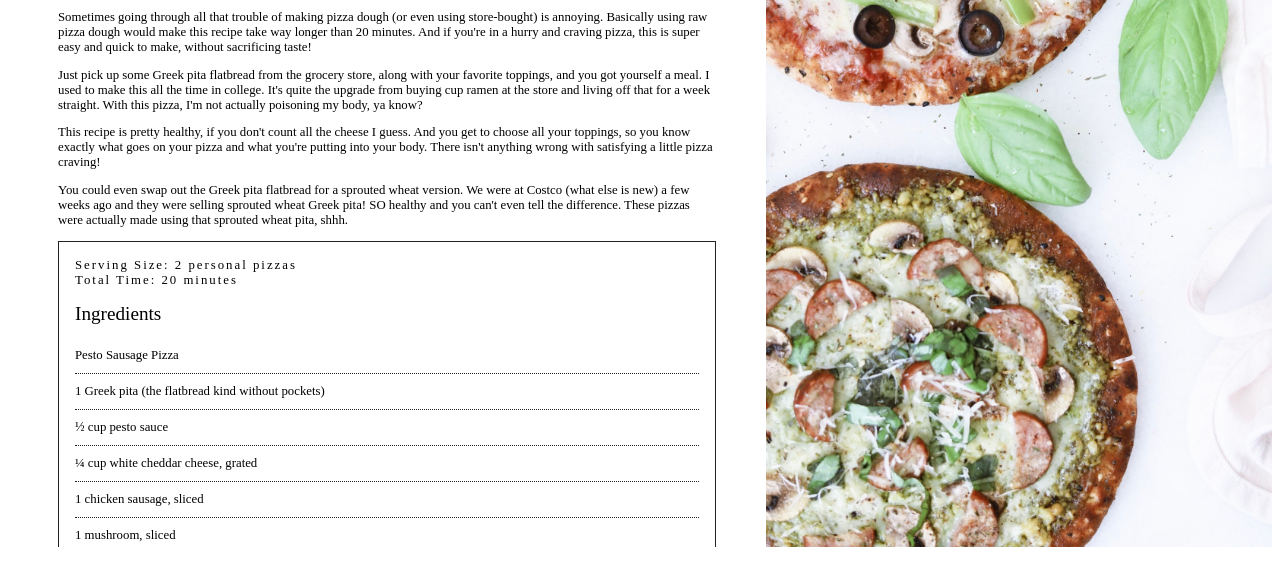
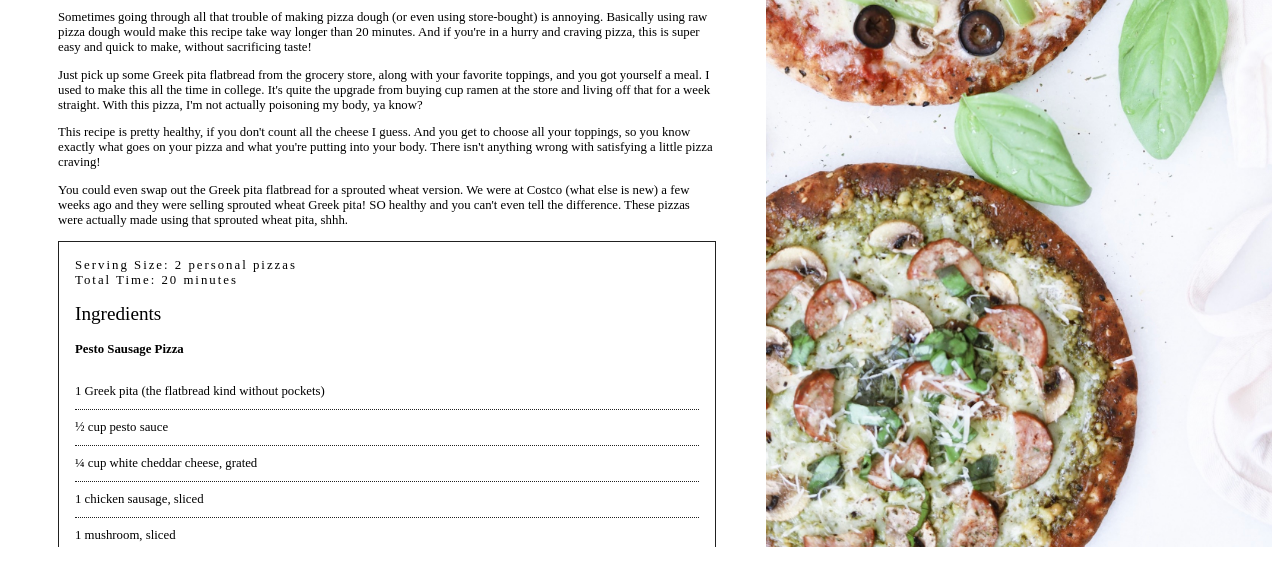
Before and after one commit to sherman205/lapa, a Gatsby site: page /recipes/EasyGreekPitaPizzas/ in a window 1280 px wide. Shown: the part 221-800 px from the top of the page. Built offline with nearby package versions, Linux system fonts and the light colour scheme; Gatsby itself is replaced by a stand-in of ours.

Commit message:
Add sitemeta data to recipe template page and add secondary lists to more recipes

```diff
--- a/src/content/recipes/BlackBeanAvocadoCornSalad/index.md
+++ b/src/content/recipes/BlackBeanAvocadoCornSalad/index.md
@@ -7,10 +7,9 @@ recipeImage: ./black_bean_avo_corn_salad_3x4.jpeg
 description: "A Southwestern style salad with a killer cayenne honey lime dressing."
 servingSize: "4 servings"
 totalTime: "15 minutes"
+list_1: "Salad"
+list_2: "Dressing"
 ingredients:
-    - 2 avocados, cubed
-    - 2 15-oz. cans of corn
-    - 2  15-oz. cans of black beans
     - 2 tablespoons red wine vinegar
     - 2 tablespoons fresh lime juice
     - 2 tablespoons honey
@@ -23,7 +22,11 @@ ingredients:
 instructions:
     - Whisk together the ingredients for the dressing in a bowl.
     - Mix the corn, beans, and avocado in a large bowl.
-     - Add in as much dressing as desired. Serve immediately to prevent the avocado from turning brown and mushy.
+    - Add in as much dressing as desired. Serve immediately to prevent the avocado from turning brown and mushy.
+ingredients_list_2:
+    - 2 avocados, cubed
+    - 2 15-oz. cans of corn
+    - 2 15-oz. cans of black beans
 ---
 We love this salad, because it's simple to make and tastes absolutely amazing! With only 3 main ingredients, this takes only a few minutes to throw together. And the dressing is to die for, I could probably put it on anything. So if you happen to try this dressing on other salads, let us know how it goes!
 
--- a/src/content/recipes/CheesecakeWithMarionberrySauce/index.md
+++ b/src/content/recipes/CheesecakeWithMarionberrySauce/index.md
@@ -7,6 +7,8 @@ recipeImage: ./marionberry_cheesecake_3x4.jpeg
 description: "A classic cheesecake smothered in the sweet and tart flavor of warm marionberry sauce."
 servingSize: "One 9 inch cheesecake"
 totalTime: "1 hour 30 minutes"
+list_1: "Cheesecake"
+list_2: "Marionberry Sauce"
 ingredients:
     - 1½ cups graham crackers, crumbled
     - 6 tablespoons unsalted butter, melted
@@ -18,13 +20,7 @@ ingredients:
     - 2 teaspoons vanilla extract
     - ½ teaspoon lemon zest
     - Salt to taste
-    - 1½ cups fresh marionberries
-    - ¼ cup sugar
-    - 1 teaspoon cornstarch
-    - 1 tablespoon lemon juice
-    - 1½  teaspoons lemon zest
 instructions:
-    - To make the marionberry sauce, bring the marionberries to a simmer at medium heat in a small saucepan. Add in the sugar, cornstarch, lemon juice and zest and cook until the mixture has thickened, about 10 minutes. Transfer the sauce to a blender and blend until smooth. Strain the sauce into a jar to remove all the seeds.
     - Preheat the oven to 350 degrees F. In a medium bowl, mix together the graham cracker crumbs and melted butter. Add in cinnamon and a pinch of salt and stir until combined.
     - Press the graham cracker mixture evenly into the bottom of a 9 inch springform pan.
     - Bake for about 10 minutes, and remove to cool, reducing the oven temperature to 325 degrees F.
@@ -36,6 +32,17 @@ instructions:
     - Let the cheesecake cool in its water bath for about 30 minutes, and then remove the springform pan from the roasting pan. Run a knife along the sides of the springform pan and place it in the fridge to cool completely.
     - After the cheesecake has cooled, remove it from its pan.
     - Serve a thick cheesecake slice with a healthy serving of warm marionberry sauce.
+ingredients_list_2:
+    - 1½ cups fresh marionberries
+    - ¼ cup sugar
+    - 1 teaspoon cornstarch
+    - 1 tablespoon lemon juice
+    - 1½  teaspoons lemon zest
+instructions_list_2:
+    - In a small saucepan, bring the marionberries to a simmer at medium heat.
+    - Add in all of the ingredients for the sauce and cook until the mixture has thickened, about 10 minutes.
+    - Transfer the sauce to a blender and blend until smooth.
+    - Strain the sauce into a jar to remove all the seeds.
 ---
 It was national cheesecake day a few days ago, and naturally we missed it. Do people just keep track of all the national food days and plan out which food they're going to make? That sounds both exhausting, yet easy at the same time.
 
--- a/src/content/recipes/EasyGreekPitaPizzas/index.md
+++ b/src/content/recipes/EasyGreekPitaPizzas/index.md
@@ -7,8 +7,9 @@ recipeImage: ./easy_greek_pita_pizzas_3x4.jpeg
 description: "Easy, cheesy customizable dinner for two. Need we say more?"
 servingSize: "2 personal pizzas"
 totalTime: "20  minutes"
+list_1: "Pesto Sausage Pizza"
+list_2: "Classic Veggie Pizza"
 ingredients:
-    - Pesto Sausage Pizza
     - 1 Greek pita (the flatbread kind without pockets)
     - ½ cup pesto sauce
     - ¼ cup white cheddar cheese, grated
@@ -17,7 +18,13 @@ ingredients:
     - A few slices of onion
     - Grated parmesan cheese, to top
     - Pinch of pepper
-
+instructions:
+    - Preheat the oven to 350 degrees F. Line a baking sheet with foil.
+    - Place the Greek pitas onto the baking sheet and spread the pesto sauce on one pita and the tomato sauce on the other pita.
+    - Cover the pitas with cheese, and then place the corresponding toppings on each of the pizzas. You can customize them, or use the examples above.
+    - Place in the oven for about 10-15 minutes, or until the cheese has melted and the toppings are cooked.
+    - Slice each of the pizzas into 4 slices, and enjoy!
+ingredients_list_2:
     - Classic Veggie Pizza
     - 1 Greek pita (the flatbread kind without pockets)
     - ½ cup tomato sauce
@@ -28,12 +35,6 @@ ingredients:
     - 5 or 6 olives, sliced
     - 1 basil leaf, thinly sliced
     - Pinch of pepper
-instructions:
-    - Preheat the oven to 350 degrees F. Line a baking sheet with foil.
-    - Place the Greek pitas onto the baking sheet and spread the pesto sauce on one pita and the tomato sauce on the other pita.
-    - Cover the pitas with cheese, and then place the corresponding toppings on each of the pizzas. You can customize them, or use the examples above.
-    - Place in the oven for about 10-15 minutes, or until the cheese has melted and the toppings are cooked.
-    - Slice each of the pizzas into 4 slices, and enjoy!
 ---
 Sometimes going through all that trouble of making pizza dough (or even using store-bought) is annoying. Basically using raw pizza dough would make this recipe take way longer than 20 minutes. And if you're in a hurry and craving pizza, this is super easy and quick to make, without sacrificing taste!
 
--- a/src/content/recipes/SpinachBaconQuiche/index.md
+++ b/src/content/recipes/SpinachBaconQuiche/index.md
@@ -7,11 +7,23 @@ recipeImage: ./spinach_bacon_quiche_3x4.jpg
 description: "A cheesy and herbed quiche that packs all the main food groups into one pie."
 servingSize: "One 9 inch quiche"
 totalTime: "80 minutes"
+list_1: "Quiche dough"
+list_2: "Quiche filling"
 ingredients:
     - 2 cups flour
     - 1 teaspoon salt
     - ½ cup ice water
     - ½ cup olive oil
+instructions:
+    - In a bowl, mix together the flour and salt with a fork.
+    - In a separate bowl, mix the olive oil and cold water together until it combines. Then pour the mixture into the flour.
+    - Once the dough starts to come together, use your hands to form it into a ball.
+    - Store in the fridge for a few hours so it is easier to roll out.
+    - Preheat the oven to 400 degrees.
+    - Roll out the dough to ¼” thick and form into the tart or pie pan. Trim away excess dough and store for later.
+    - Place aluminum foil over the top of the dough and weigh down with something, i.e. uncooked rice, to imitate the weight of the filling.
+    - Bake tart shell until it is mostly cooked, for about 20 minutes, and then remove to cool.
+ingredients_list_2:
     - 2 cups spinach, chopped
     - ½ cup sundried tomato, chopped
     - ½ onion, cut into moon-shaped slices
@@ -23,16 +35,7 @@ ingredients:
     - ¼ teaspoon fresh nutmeg, grated
     - Salt to taste
     - Pepper to taste
-instructions:
-    - To make the quiche shell, mix together the flour and salt with a fork in a bowl. In a separate bowl, mix the olive oil and cold water together until it combines. Then pour the mixture into the flour.
-    - Once the dough starts to come together, use your hands to form it into a ball.
-    - Store in the fridge for a few hours so it is easier to roll out.
-    - Preheat the oven to 400 degrees.
-    - Roll out the dough to ¼” thick and form into the tart or pie pan. Trim away excess dough and store for later.
-    - Place aluminum foil over the top of the dough and weigh down with something, i.e. uncooked rice, to imitate the weight of the filling.
-    - Bake tart shell until it is mostly cooked, for about 20 minutes, and then remove to cool.
-    - Reduce the oven temperature to 325 degrees.
-    - Crisp up the 4 strips of bacon in a frying pan. Transfer to a plate covered in a paper towel to remove excess fat and cool.
+instructions_list_2:
     - Remove some of the excess bacon fat, but leave some in the pan, because we are going to saute the onion and then the spinach in the same pan, using the flavor from the bacon.
     - Add the onions and fry for a few minutes until they are slightly browned. Remove from the pan and set aside.
     - Then throw in the spinach and saute until wilted. Remove from the pan once again. It is important to prepare all three of these ingredients in a frying pan separately, because they each have different cooking times.
--- a/src/templates/recipe.js
+++ b/src/templates/recipe.js
@@ -4,6 +4,7 @@ import Img from "gatsby-image";
 import NavSmall from '../components/navSmall';
 import NavMobile from '../components/navMobile';
 import FooterSmall from '../components/footerSmall';
+import Root from '../components/root';
 import './recipe.scss';
 
 export default class Recipe extends Component {
@@ -60,6 +61,7 @@ export default class Recipe extends Component {
       if (!isMobile) {
         return (
           <div className="recipe">
+            <Root metadata={data.metadata.siteMetadata} />
             <div className="recipe-left">
               <NavSmall />
               <div className="recipe-content">
@@ -89,13 +91,13 @@ export default class Recipe extends Component {
                   </div>
                   <div className="recipe-instructions">
                     <span className="info-title playfair">Instructions</span>
-                    {list_1 && (
+                    {instructions_list_2 && (
                       <h4>{list_1}</h4>
                     )}
                     <ol>
                       {instructions && instructions.map((instruction, i) => <li key={i}>{i+1}. {instruction}</li>)}
                     </ol>
-                    {list_2 && (
+                    {instructions_list_2 && (
                       <h4>{list_2}</h4>
                     )}
                     {instructions_list_2 && (
@@ -120,6 +122,7 @@ export default class Recipe extends Component {
       else {
         return (
           <>
+            <Root metadata={data.metadata.siteMetadata} />
             <NavMobile />
             <div className="recipe-mobile">
               <div className="recipe-preview-mobile">
@@ -185,5 +188,11 @@ export const query = graphql`
         }
       }
     }
-}
-`
+    metadata: site {
+      siteMetadata {
+        title
+        description
+      }
+    }
+  }
+`;
```
